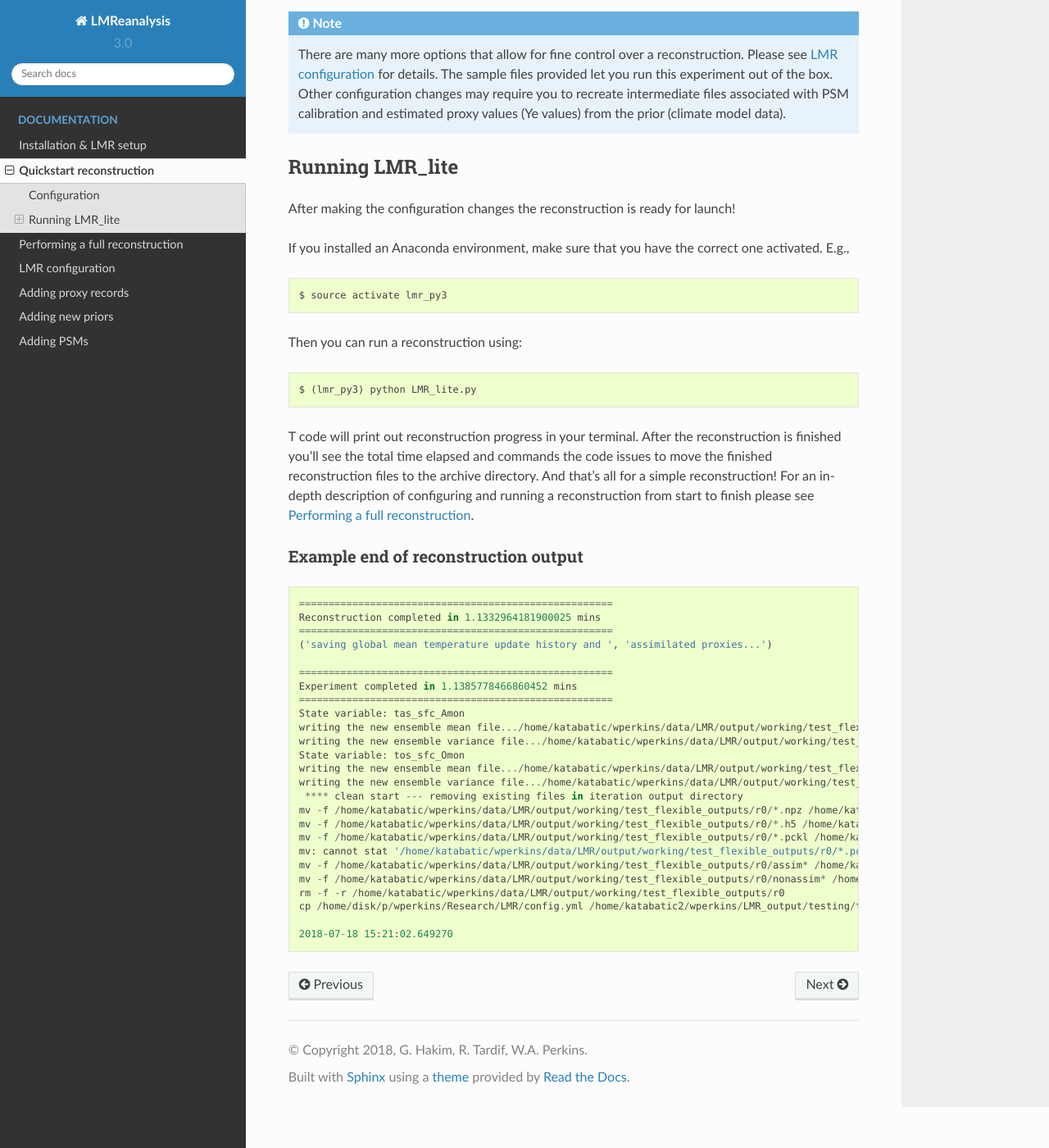
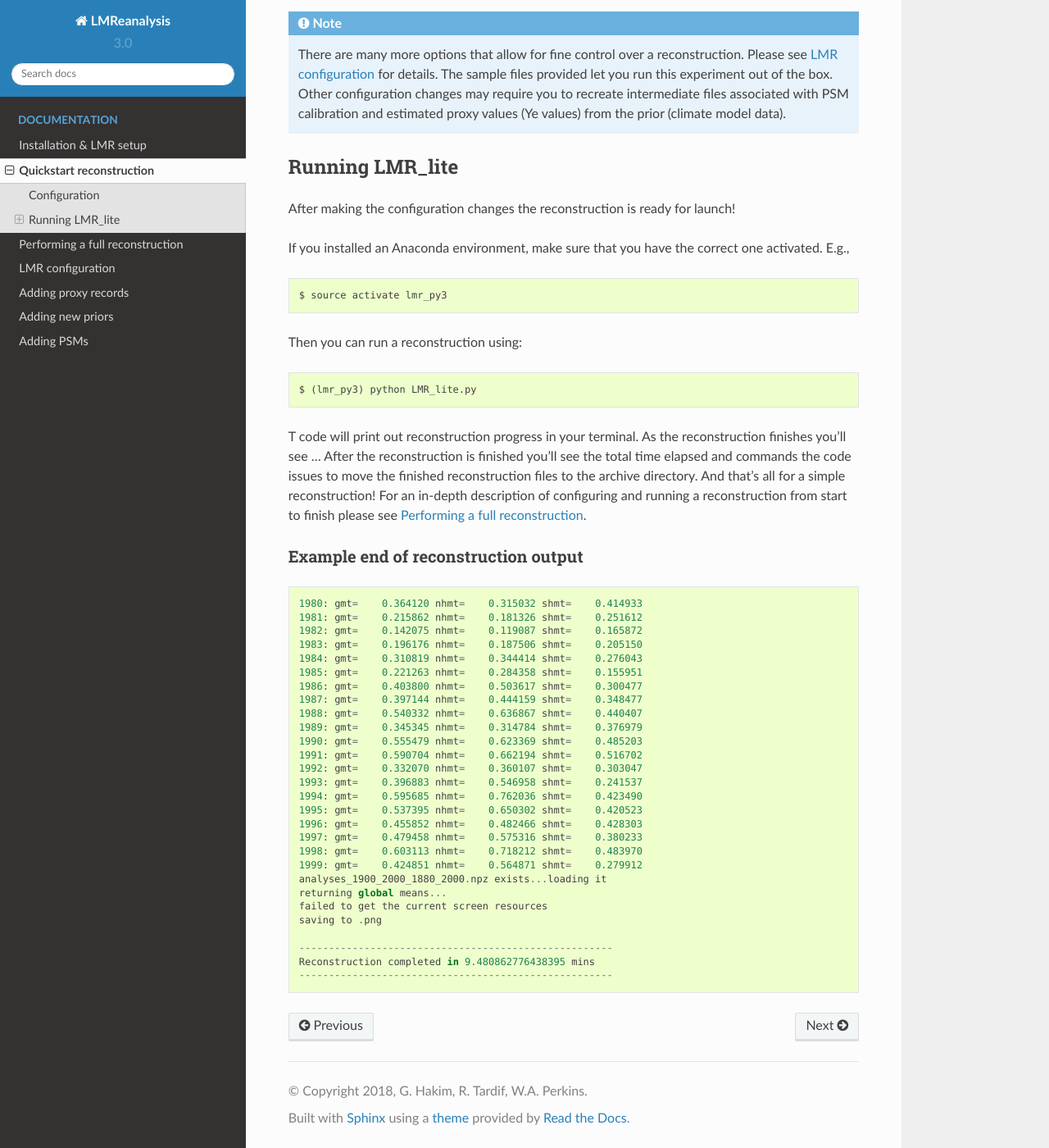
Before and after one commit to modons/LMR, a Sphinx documentation site: the page built from docs/quick_recon.rst, in a window 1280 px wide and 1400 px high, scrolled down 1169 px. Shown: the whole window at 82% size. Built offline with Sphinx 7.4.7 and the Read the Docs theme 2.0.0, drawn with Linux system fonts in a browser that asks for light colours; some of the changed text lies outside the part shown.

Commit message:
Small edits for running LMR_lite.py and typos.

```diff
--- a/docs/index.rst
+++ b/docs/index.rst
@@ -17,8 +17,8 @@ research.  The code can be found on
 `Github <https://www.github.com/modons/LMR>`_ and we welcome collaborators to
 build and improve on the framework!
 
-Version 3.0
-July 2018
+Version |version|
+Documentation generated on |today|
 
 **Documentation contributors:**
 
--- a/docs/quick_recon.rst
+++ b/docs/quick_recon.rst
@@ -74,7 +73,8 @@ Then you can run a reconstruction using::
     $ (lmr_py3) python LMR_lite.py
 
 T code will print out reconstruction progress in your
-terminal.  After the reconstruction is finished you’ll see the total
+terminal.  As the reconstruction finishes you'll see ...
+After the reconstruction is finished you’ll see the total
 time elapsed and commands the code issues to move the finished reconstruction files to the
 archive directory.  And that’s all for a simple reconstruction!  For an in-depth
 description of configuring and running a reconstruction from start to finish
@@ -85,28 +85,31 @@ Example end of reconstruction output
 
 ::
 
-    =====================================================
-    Reconstruction completed in 1.1332964181900025 mins
-    =====================================================
-    ('saving global mean temperature update history and ', 'assimilated proxies...')
+    1980: gmt=    0.364120 nhmt=    0.315032 shmt=    0.414933
+    1981: gmt=    0.215862 nhmt=    0.181326 shmt=    0.251612
+    1982: gmt=    0.142075 nhmt=    0.119087 shmt=    0.165872
+    1983: gmt=    0.196176 nhmt=    0.187506 shmt=    0.205150
+    1984: gmt=    0.310819 nhmt=    0.344414 shmt=    0.276043
+    1985: gmt=    0.221263 nhmt=    0.284358 shmt=    0.155951
+    1986: gmt=    0.403800 nhmt=    0.503617 shmt=    0.300477
+    1987: gmt=    0.397144 nhmt=    0.444159 shmt=    0.348477
+    1988: gmt=    0.540332 nhmt=    0.636867 shmt=    0.440407
+    1989: gmt=    0.345345 nhmt=    0.314784 shmt=    0.376979
+    1990: gmt=    0.555479 nhmt=    0.623369 shmt=    0.485203
+    1991: gmt=    0.590704 nhmt=    0.662194 shmt=    0.516702
+    1992: gmt=    0.332070 nhmt=    0.360107 shmt=    0.303047
+    1993: gmt=    0.396883 nhmt=    0.546958 shmt=    0.241537
+    1994: gmt=    0.595685 nhmt=    0.762036 shmt=    0.423490
+    1995: gmt=    0.537395 nhmt=    0.650302 shmt=    0.420523
+    1996: gmt=    0.455852 nhmt=    0.482466 shmt=    0.428303
+    1997: gmt=    0.479458 nhmt=    0.575316 shmt=    0.380233
+    1998: gmt=    0.603113 nhmt=    0.718212 shmt=    0.483970
+    1999: gmt=    0.424851 nhmt=    0.564871 shmt=    0.279912
+    analyses_1900_2000_1880_2000.npz exists...loading it
+    returning global means...
+    failed to get the current screen resources
+    saving to .png
 
-    =====================================================
-    Experiment completed in 1.1385778466860452 mins
-    =====================================================
-    State variable: tas_sfc_Amon
-    writing the new ensemble mean file.../home/katabatic/wperkins/data/LMR/output/working/test_flexible_outputs/r0/ensemble_mean_tas_sfc_Amon
-    writing the new ensemble variance file.../home/katabatic/wperkins/data/LMR/output/working/test_flexible_outputs/r0/ensemble_variance_tas_sfc_Amon
-    State variable: tos_sfc_Omon
-    writing the new ensemble mean file.../home/katabatic/wperkins/data/LMR/output/working/test_flexible_outputs/r0/ensemble_mean_tos_sfc_Omon
-    writing the new ensemble variance file.../home/katabatic/wperkins/data/LMR/output/working/test_flexible_outputs/r0/ensemble_variance_tos_sfc_Omon
-     **** clean start --- removing existing files in iteration output directory
-    mv -f /home/katabatic/wperkins/data/LMR/output/working/test_flexible_outputs/r0/*.npz /home/katabatic2/wperkins/LMR_output/testing/test_flexible_outputs/r0/
-    mv -f /home/katabatic/wperkins/data/LMR/output/working/test_flexible_outputs/r0/*.h5 /home/katabatic2/wperkins/LMR_output/testing/test_flexible_outputs/r0/
-    mv -f /home/katabatic/wperkins/data/LMR/output/working/test_flexible_outputs/r0/*.pckl /home/katabatic2/wperkins/LMR_output/testing/test_flexible_outputs/r0/
-    mv: cannot stat '/home/katabatic/wperkins/data/LMR/output/working/test_flexible_outputs/r0/*.pckl': No such file or directory
-    mv -f /home/katabatic/wperkins/data/LMR/output/working/test_flexible_outputs/r0/assim* /home/katabatic2/wperkins/LMR_output/testing/test_flexible_outputs/r0/
-    mv -f /home/katabatic/wperkins/data/LMR/output/working/test_flexible_outputs/r0/nonassim* /home/katabatic2/wperkins/LMR_output/testing/test_flexible_outputs/r0/
-    rm -f -r /home/katabatic/wperkins/data/LMR/output/working/test_flexible_outputs/r0
-    cp /home/disk/p/wperkins/Research/LMR/config.yml /home/katabatic2/wperkins/LMR_output/testing/test_flexible_outputs/r0/
-
-    2018-07-18 15:21:02.649270
+    -----------------------------------------------------
+    Reconstruction completed in 9.480862776438395 mins
+    -----------------------------------------------------
```
Also changed, not shown: other parts of docs/quick_recon.rst (+4 -5 lines), docs/install.rst (+11 -9 lines).
